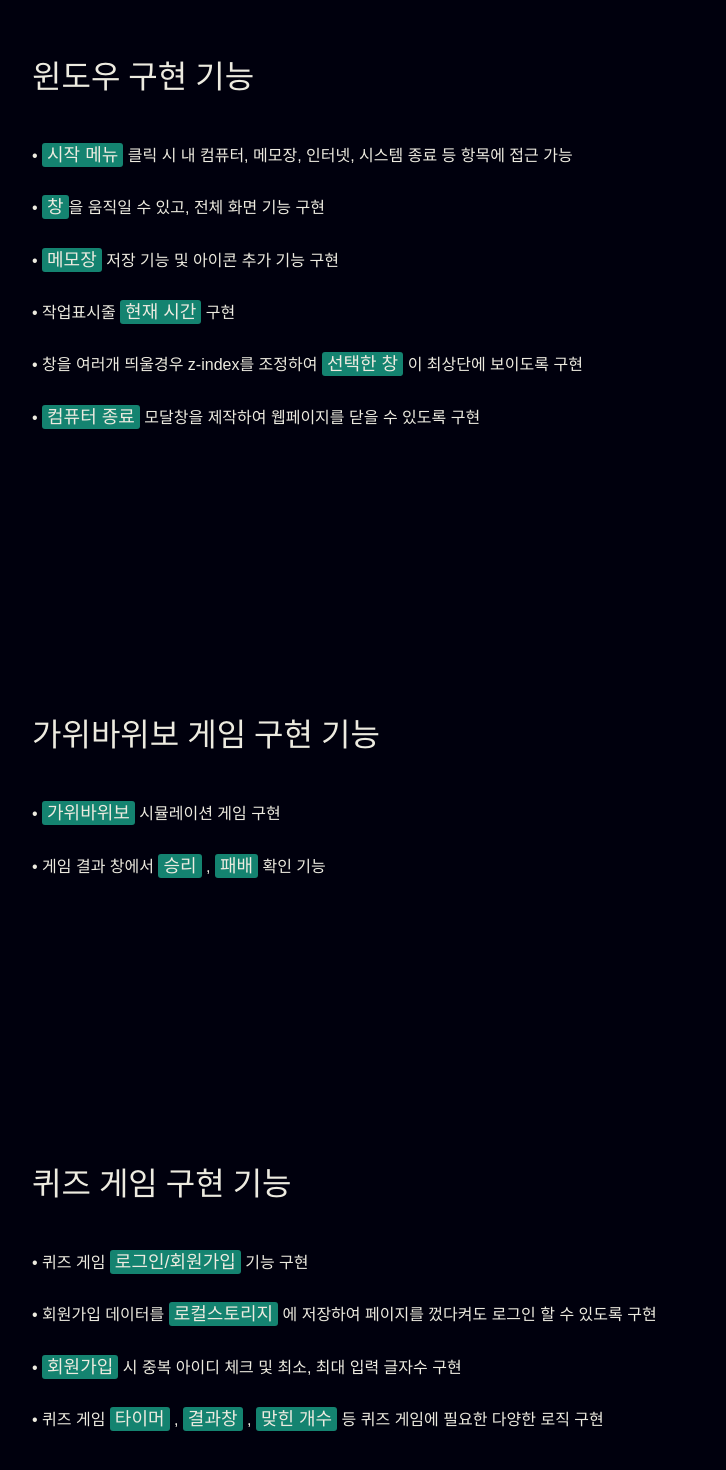
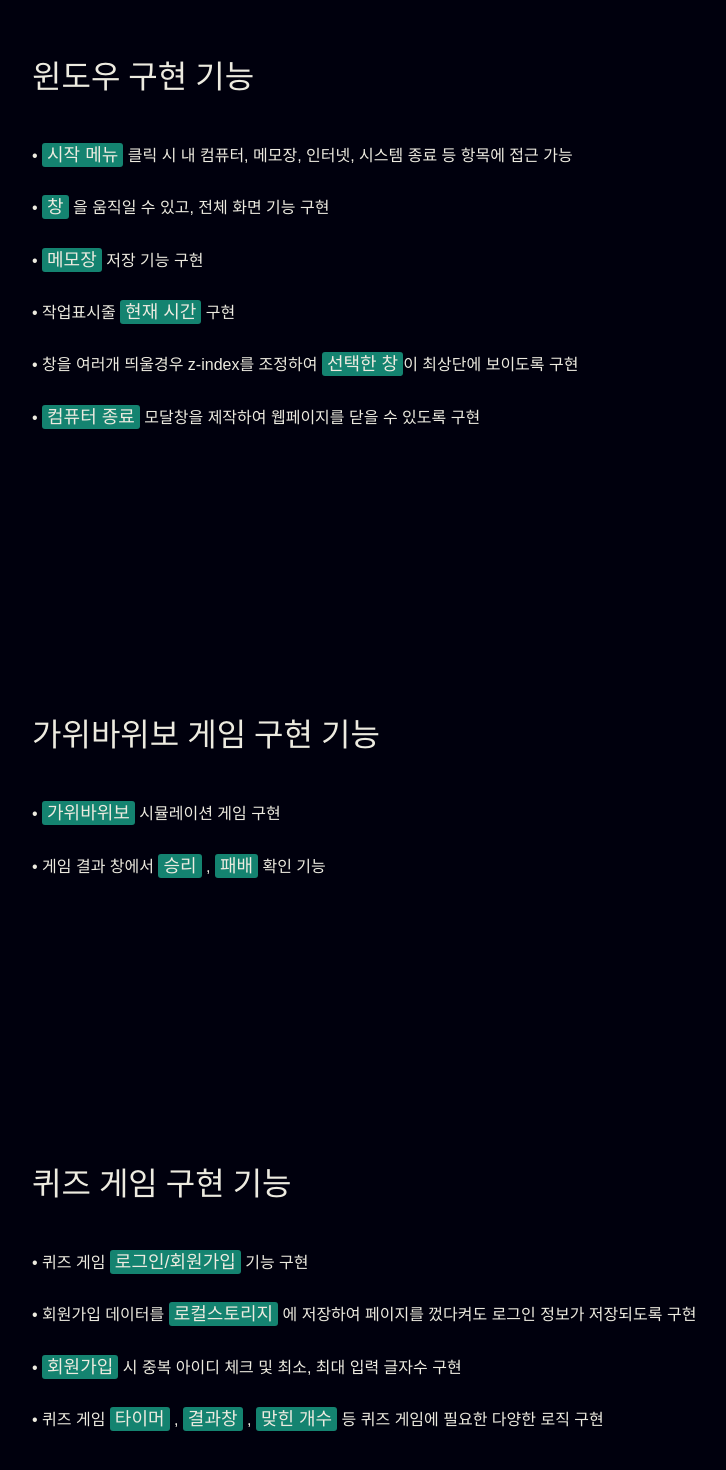
Before and after one commit to jaeyeong97/portfolio, a React (Create React App) app: page /windows-xp in a window 1280 px wide. Shown: the part 1344-2814 px from the top of the page, without its empty margins (108-834 px from the left). Built offline with nearby package versions, Linux system fonts and the light colour scheme; a web font is replaced by a local one.

Commit message:
windows xp 설명 수정

```diff
--- a/src/components/projectPages/Windows.js
+++ b/src/components/projectPages/Windows.js
@@ -92,10 +92,10 @@ const Windows = () => {
                 <div className="function_txt">
                     <div className="explain">
                         <div>• <span className="em">시작 메뉴</span> 클릭 시 내 컴퓨터, 메모장, 인터넷, 시스템 종료 등 항목에 접근 가능</div>
-                        <div>• <span className="em">창</span>을 움직일 수 있고, 전체 화면 기능 구현</div>
-                        <div>• <span className="em">메모장</span> 저장 기능 및 아이콘 추가 기능 구현</div>
+                        <div>• <span className="em">창</span> 을 움직일 수 있고, 전체 화면 기능 구현</div>
+                        <div>• <span className="em">메모장</span> 저장 기능 구현</div>
                         <div>• 작업표시줄 <span className="em">현재 시간</span> 구현</div>
-                        <div>• 창을 여러개 띄울경우 z-index를 조정하여 <span className="em">선택한 창</span> 이 최상단에 보이도록 구현</div>
+                        <div>• 창을 여러개 띄울경우 z-index를 조정하여 <span className="em">선택한 창</span>이 최상단에 보이도록 구현</div>
                         <div>• <span className="em">컴퓨터 종료</span> 모달창을 제작하여 웹페이지를 닫을 수 있도록 구현</div>
                     </div>
                 </div>
@@ -114,7 +114,7 @@ const Windows = () => {
                 <div className="quiz_txt">
                     <div className="explain">
                         <div>• 퀴즈 게임 <span className="em">로그인/회원가입</span> 기능 구현 </div>
-                        <div>• 회원가입 데이터를 <span className="em">로컬스토리지</span> 에 저장하여 페이지를 껐다켜도 로그인 할 수 있도록 구현</div>
+                        <div>• 회원가입 데이터를 <span className="em">로컬스토리지</span> 에 저장하여 페이지를 껐다켜도 로그인 정보가 저장되도록 구현</div>
                         <div>• <span className="em">회원가입</span> 시 중복 아이디 체크 및 최소, 최대 입력 글자수 구현</div>
                         <div>• 퀴즈 게임 <span className="em">타이머</span> , <span className="em">결과창</span> , <span className="em">맞힌 개수</span> 등 퀴즈 게임에 필요한 다양한 로직 구현</div>
                     </div>
```
